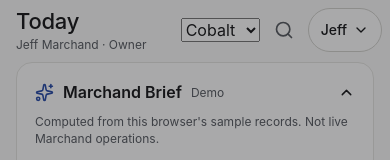
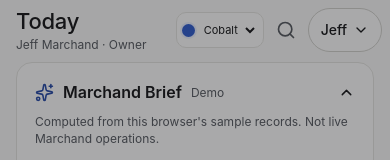
Before and after one commit to AlexChisholm15/marchand-hq, a Next.js app: page / in a window 390 px wide. Shown: the top 160 px of the page. Built offline with nearby package versions, Linux system fonts and the light colour scheme.

Commit message:
Style compact colourway picker for mobile and desktop

```diff
--- a/src/components/shell.module.css
+++ b/src/components/shell.module.css
@@ -127,3 +127,12 @@
   .askFab { bottom: 24px; right: 24px; }
   .askPanel { left: auto; right: 24px; bottom: 92px; width: min(440px, calc(100vw - 48px)); max-height: min(690px, 75dvh); }
 }
+
+.palettePicker { display: flex; align-items: center; gap: 5px; height: 36px; border: 1px solid var(--line); background: var(--surface); border-radius: 10px; padding: 0 8px; }
+.paletteDot { width: 13px; height: 13px; flex: none; border-radius: 50%; background: var(--accent); box-shadow: 0 0 0 2px var(--accent-weak); }
+.palettePicker select { width: 72px; max-width: 72px; background: transparent; border: 0; font-size: 12px; color: var(--text); cursor: pointer; outline-offset: 4px; }
+@media (max-width: 480px) {
+  .palettePicker { padding: 0 5px; }
+  .palettePicker select { width: 58px; max-width: 58px; font-size: 11px; }
+  .topActions { gap: 0; }
+}
```
